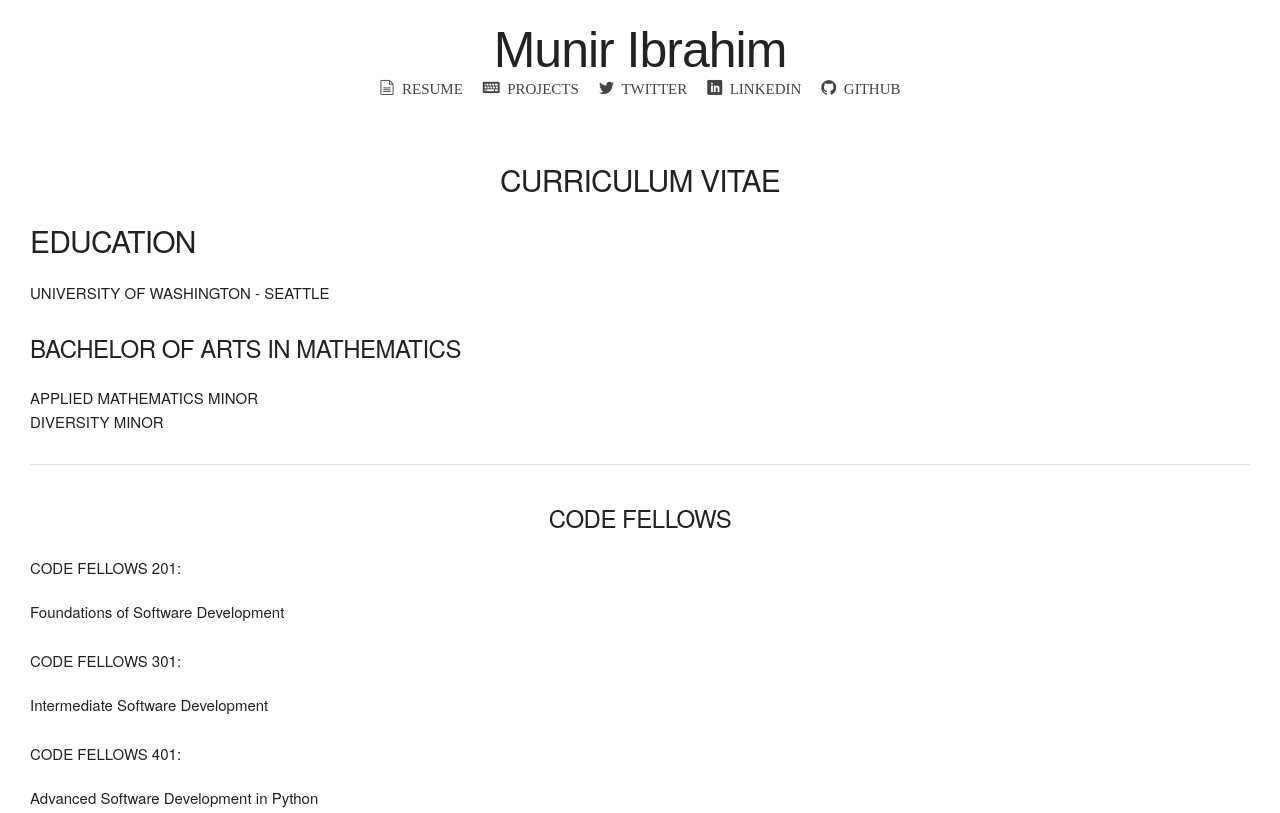
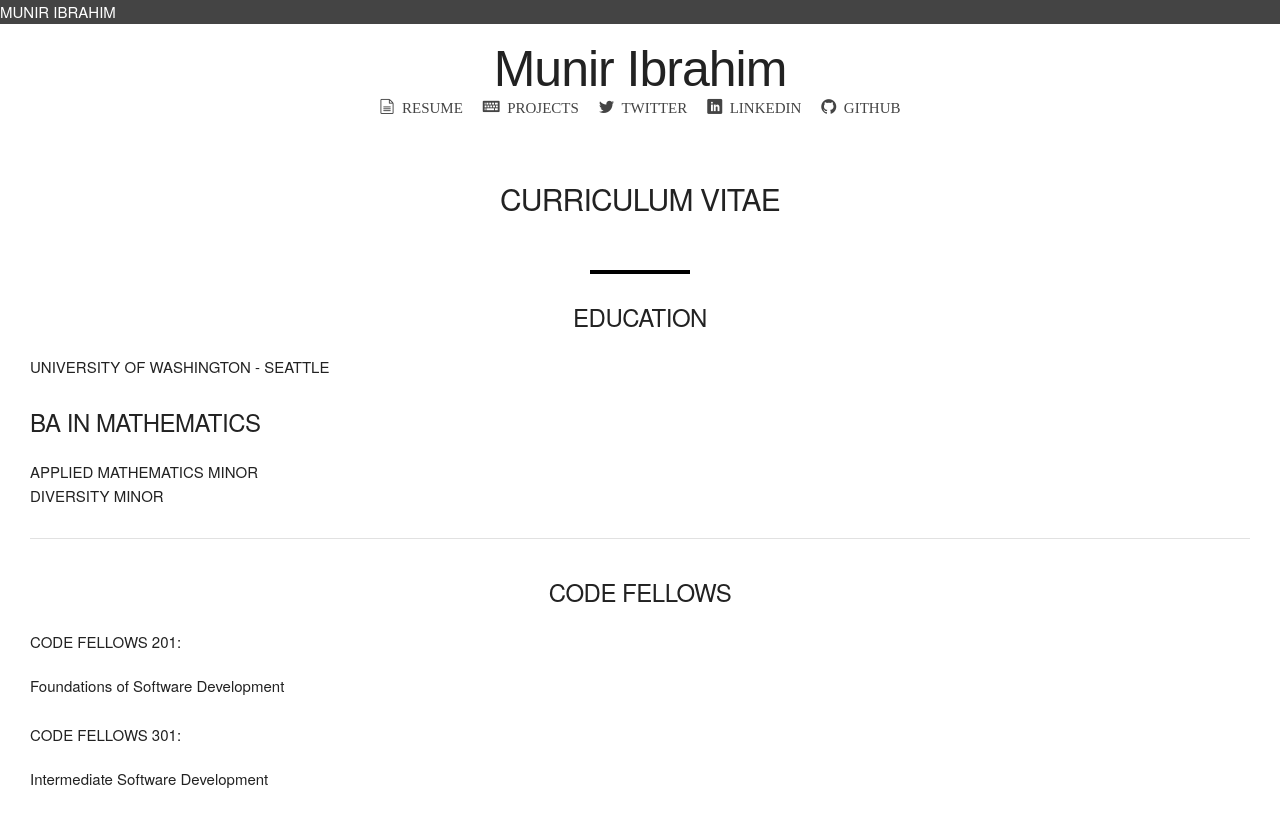
Before and after one commit to muniri92/portfolio, a plain HTML site: page index.html in a window 1280 px wide. Shown: the top 813 px of the page. Drawn offline with nearby package versions, Linux system fonts and the light colour scheme; files whose address does not match are found by name.

Commit message:
got a great looking line on resume page

```diff
--- a/css/layout.css
+++ b/css/layout.css
@@ -1,9 +1,24 @@
 /*==========================*/
 /* HEADER */
 
+.top_header {
+  position: relative;
+  color: white;
+  background-color: #444;
+  right: 0;
+  top: 0;
+  left: 0;
+  text-align: left;
+  padding: -5px 0px 0px 0px;
+}
 
 /*==========================*/
 /* BODY */
+
+body {
+  display: flex;
+  flex-direction: column;
+}
 
 main {
   display: flex;
--- a/css/modules.css
+++ b/css/modules.css
@@ -5,7 +5,7 @@
   display: flex;
   justify-content: center;
   font-size: 50px;
-  margin-top: 20px;
+  margin-top: 15px;
   margin-bottom: -10px;
   font-family: 'Montserrat', sans-serif;
 }
@@ -22,7 +22,7 @@
   display: block;
   float: right;
   font-size: 32px;
-  padding: 0px 0px 20px 0px;
+  padding: 25px 0px 0px 0px;
 }
 
 .main_nav:hover ul {
@@ -65,12 +65,14 @@ nav ul li {
 
 .project_img  {
   display: flex;
-  flex-direction: column;
-  /*width: 100%;*/
+  flex-direction: row;
+  justify-content: center;
 }
 
-.project_img img {
-  max-width: 200px;
+img {
+  display: flex;
+  justify-content: center;
+  max-width: 220px;
   height: auto;
 }
 
@@ -122,11 +124,21 @@ nav ul li {
   justify-content: center;
 }
 
+.space {
+  width: 100px;
+  height: 4px;
+  background-color: black;
+  margin: 0 auto;
+  margin-top: 50px;
+  margin-bottom: 25px;
+}
+
 /* ==== MEDIA QUERIES ====*/
 
 @media only screen and (min-width: 650px) {
   /*==========================*/
   /* = HAMBURGER BAR = */
+
   .icon-menu {
     display: none;
     clear: right;
@@ -136,13 +148,13 @@ nav ul li {
     display: flex;
     justify-content: space-around;
     clear: both;
-    font-family: 'Montserrat', sans-serif;
+    /*font-family: 'Montserrat', sans-serif;*/
   }
 
   #nav {
     display: inline-flex;
     clear: both;
-    font-family: 'Montserrat', sans-serif;
+    /*font-family: 'Montserrat', sans-serif;*/
   }
 
   .main_nav:hover ul {
@@ -161,11 +173,17 @@ nav ul li {
     display: flex;
     flex-direction: row;
   }
-  img {
+
+  .project_img {
   height: 135px;
   width: 250px;
   margin-top: 50px;
   /*padding: 5px;*/
+  }
+
+  img {
+    display: flex;
+    justify-content: center;
   }
 
   .project_name {
--- a/index.html
+++ b/index.html
@@ -3,7 +3,7 @@
   <!-- HEAD -->
   <head>
     <meta charset="utf-8">
-    <title>Munr's Portfolio</title>
+    <title>Portfolio</title>
     <meta name="viewport" content="width=device-width, initial-scale=1">
     <link rel="stylesheet" href="css/skeleton.css">
     <link rel="stylesheet" href="css/normalize.css">
@@ -11,15 +11,17 @@
     <link rel="stylesheet" href="css/layout.css">
     <link rel="stylesheet" href="css/modules.css">
     <!-- <link href='https://fonts.googleapis.com/css?family=Montserrat:400,700' rel='stylesheet' type='text/css'> -->
-    <!-- HANDLEBAR SCRIPT -->
 
+    <!-- PROJECT TEMPLATE -->
     <script id="project_template" type="text/x-handlebars-template">
       <article id="project_{{id}}">
         <section class="project_container">
           <!-- PROJECT IMAGES -->
-          <div class="project_img">
-            <img src="{{image}}">
-          </div>
+          <article class="images">
+            <div class="project_img">
+              <img src="{{image}}">
+            </div>
+          </article>
           <!-- PROJECTS -->
           <section class="project_info">
             <header>
@@ -36,16 +38,19 @@
       </article>
       <hr>
     </script>
-
   </head>
   <body>
 
     <!-- TITLE -->
+    <header class="top_header">
+      <div class="">
+        MUNIR IBRAHIM
+      </div>
+    </header>
     <header class="site_header">
       <h1 id="name">
         Munir Ibrahim
       </h1>
-
       <!-- NAVIGATION -->
       <nav class="main_nav">
         <div class="icon-menu"></div>
@@ -56,46 +61,35 @@
           <li id="navLink"><a href="https://linkedin.com" class="icon-linkedin"> LINKEDIN</a></li>
           <li id="navGit"><a href="https://github.com/muniri92" class="icon-github"> GITHUB</a></li>
         </ul>
-
       </nav>
     </header>
 
     <!-- MAIN BODY -->
     <main id="main">
-      <!-- PROJECT TEMPLATE -->
+      <!-- APPEND PROJECT SECTION -->
       <section id="projects" class="tab_content"></section>
-
-      <!-- ABOUT ME -->
+      <!-- RESUME -->
       <section id="about" class="tab_content">
-        <!-- <div id="welcome">
-          <header id="porfolio">
-            <h5>Welcome to my Portfolio</h5>
-          </header>
-          <article id="porfolio_about">
-            <h5>Some of my interests:</h5>
-            <ul>
-              <li>Combining Software Development and Mathematics</li>
-              <li>Creating amazing websites that are both stylish, responsive and user friendly.</li>
-              <li>Hanging with my family and my squad!</li>
-            </ul>
-          </article>
-        </div> -->
+        </div>
         <article class="vitae">
           <header>
             <h4 class="resume_header">CURRICULUM VITAE</h4>
           </header>
+          <div class="space"></div>
+          <!-- EDUCATION -->
           <section>
             <article class="education">
-              <h4>EDUCATION</h4>
+              <h5 class="resume_header">EDUCATION</h5>
               <div>
                 <p>UNIVERSITY OF WASHINGTON - SEATTLE</p>
-                <h5>BACHELOR OF ARTS IN MATHEMATICS</h5>
+                <h5>BA IN MATHEMATICS</h5>
                 <h6>
                   APPLIED MATHEMATICS MINOR<br>
                   DIVERSITY MINOR
                 </h6>
               </div>
               <hr>
+              <!-- CODE FELLOWS -->
               <section class="code_fellows">
                 <h5 class="resume_header">CODE FELLOWS</h5>
                 <div id="code_201">
@@ -107,25 +101,24 @@
                   <h6>CODE FELLOWS 301:</h6>
                   <p>Intermediate Software Development</p>
                 </div>
-
                 <div id="code_401">
                   <h6>CODE FELLOWS 401:</h6>
                   <p>Advanced Software Development in Python</p>
                 </div>
               </section>
-
             </article>
             <hr>
+            <!-- WORK -->
             <article class="work">
               <h4 class="resume_header">WORK</h4>
               <div class="">
                 <h5></h5>
               </div>
             </article>
-
           </section>
         </article>
         <hr>
+        <!-- ABOUT SECTION -->
         <div id="welcome">
           <header id="porfolio">
             <h5>Welcome to my Portfolio</h5>
@@ -141,12 +134,17 @@
         </div>
       </section>
     </main>
+
     <!-- FOOTER -->
     <footer>
       &copy; 2016 Porfolio | Email: mibrah04@gmail.com
     </footer>
+
+    <!-- jQUERY SCRIPT -->
     <script type="text/javascript" src="https://ajax.googleapis.com/ajax/libs/jquery/1.12.0/jquery.min.js"></script>
+    <!-- HANDLEBAR SCRIPT -->
     <script src="https://cdnjs.cloudflare.com/ajax/libs/handlebars.js/4.0.5/handlebars.min.js"></script>
+    <!-- JS SCRIPTS -->
     <script type="text/javascript" src="js/projects.js"></script>
     <script type="text/javascript" src="js/app.js"></script>
     <script type="text/javascript" src="js/projectView.js">
```
